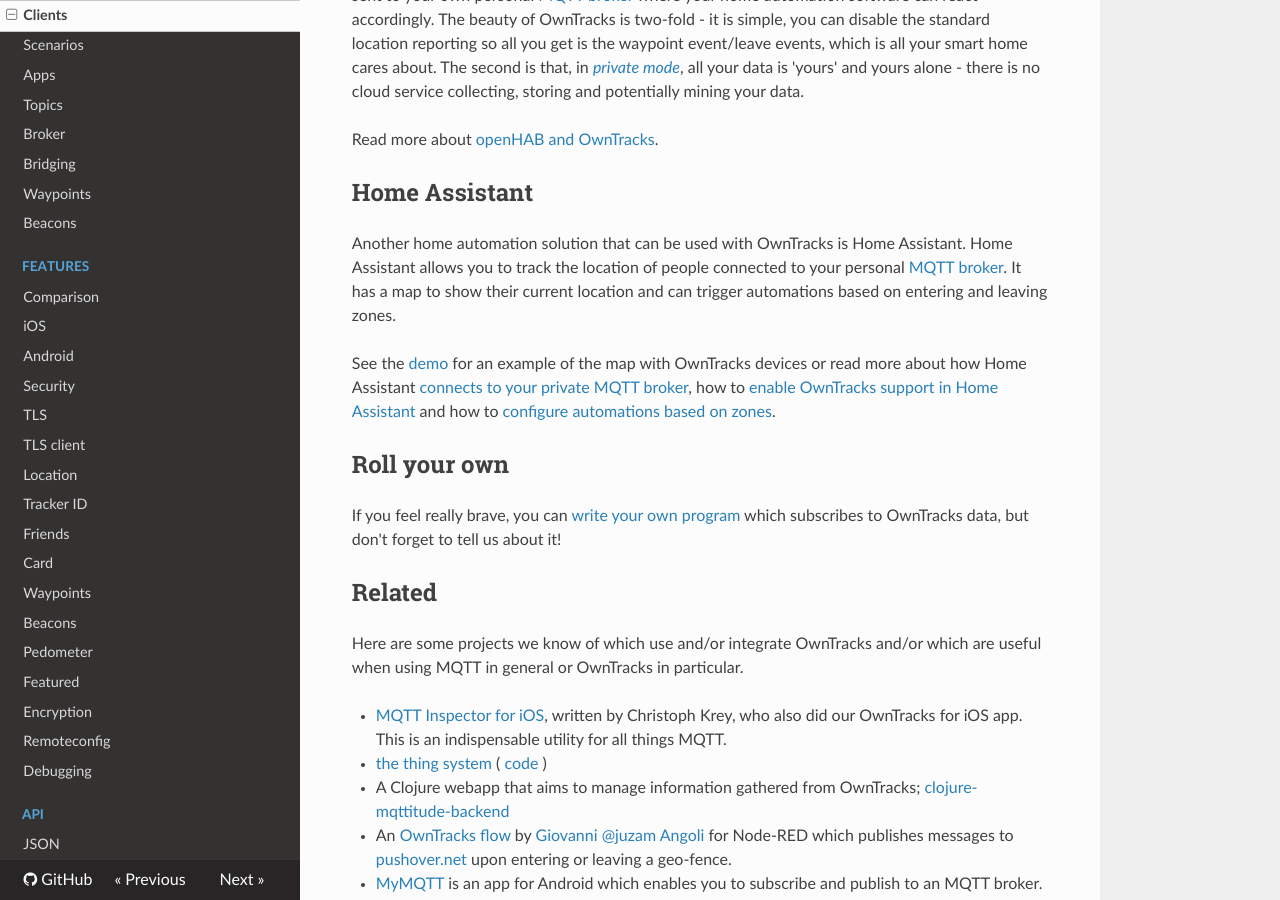
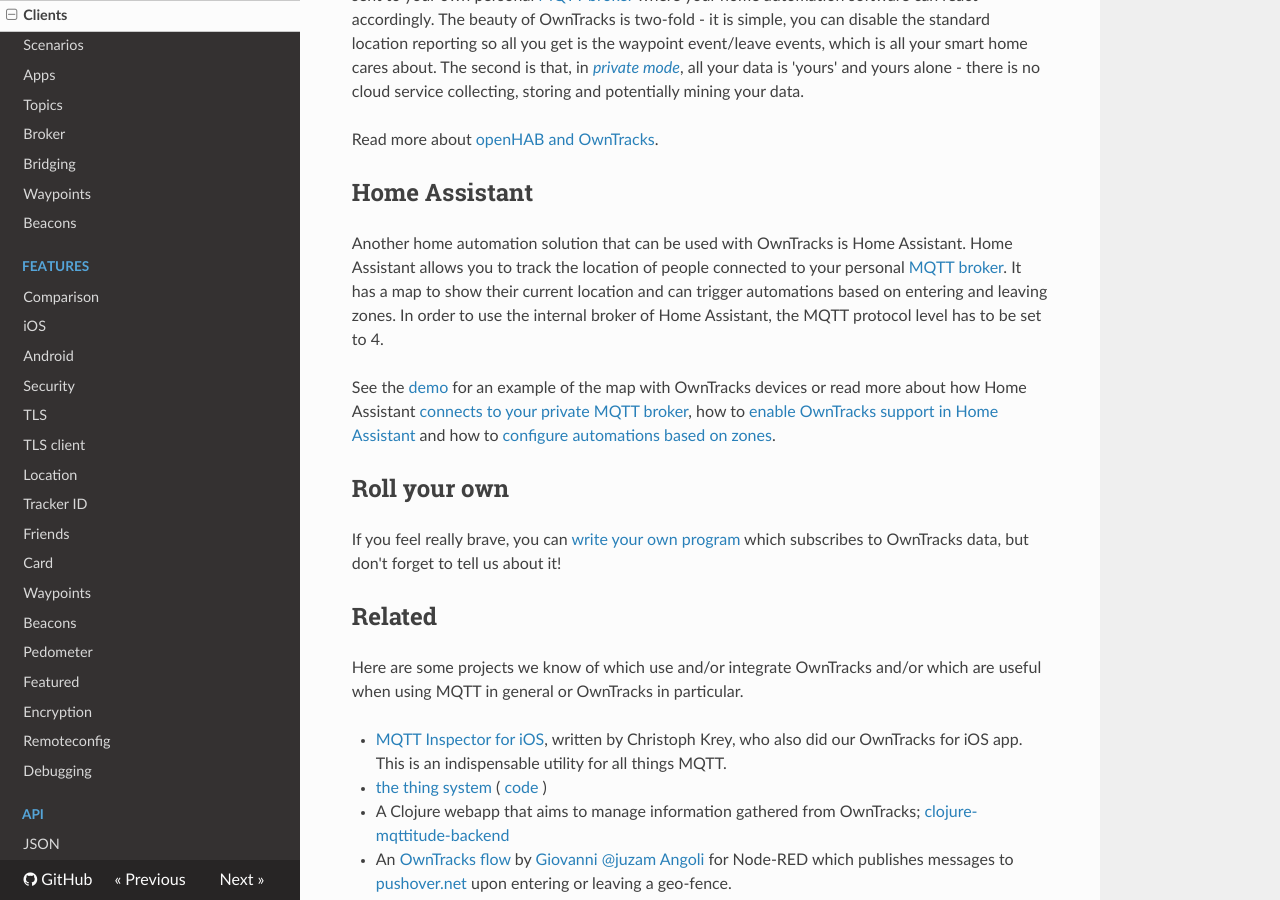
Before and after one commit to owntracks/booklet, an MkDocs documentation site: the page built from docs/guide/clients.md, in a window 1280 px wide and 900 px high, scrolled down 3181 px. Built offline with MkDocs 1.6.1, drawn with Linux system fonts in a browser that asks for light colours; nearby versions of some CDN libraries; old or Windows-style settings are respelled for this version of MkDocs.

Commit message:
Update clients.md

```diff
--- a/docs/guide/clients.md
+++ b/docs/guide/clients.md
@@ -76,7 +76,7 @@ Read more about [openHAB and OwnTracks](https://github.com/openhab/openhab/wiki/
 
 ## Home Assistant
 
-Another home automation solution that can be used with OwnTracks is Home Assistant. Home Assistant allows you to track the location of people connected to your personal [MQTT broker](broker.md). It has a map to show their current location and can trigger automations based on entering and leaving zones.
+Another home automation solution that can be used with OwnTracks is Home Assistant. Home Assistant allows you to track the location of people connected to your personal [MQTT broker](broker.md). It has a map to show their current location and can trigger automations based on entering and leaving zones. In order to use the internal broker of Home Assistant, the MQTT protocol level has to be set to 4.
 
 See the [demo][ha-demo] for an example of the map with OwnTracks devices or read more about how Home Assistant [connects to your private MQTT broker][ha-mqtt], how to [enable OwnTracks support in Home Assistant][ha-owntracks] and how to [configure automations based on zones][ha-zone].
 
```
